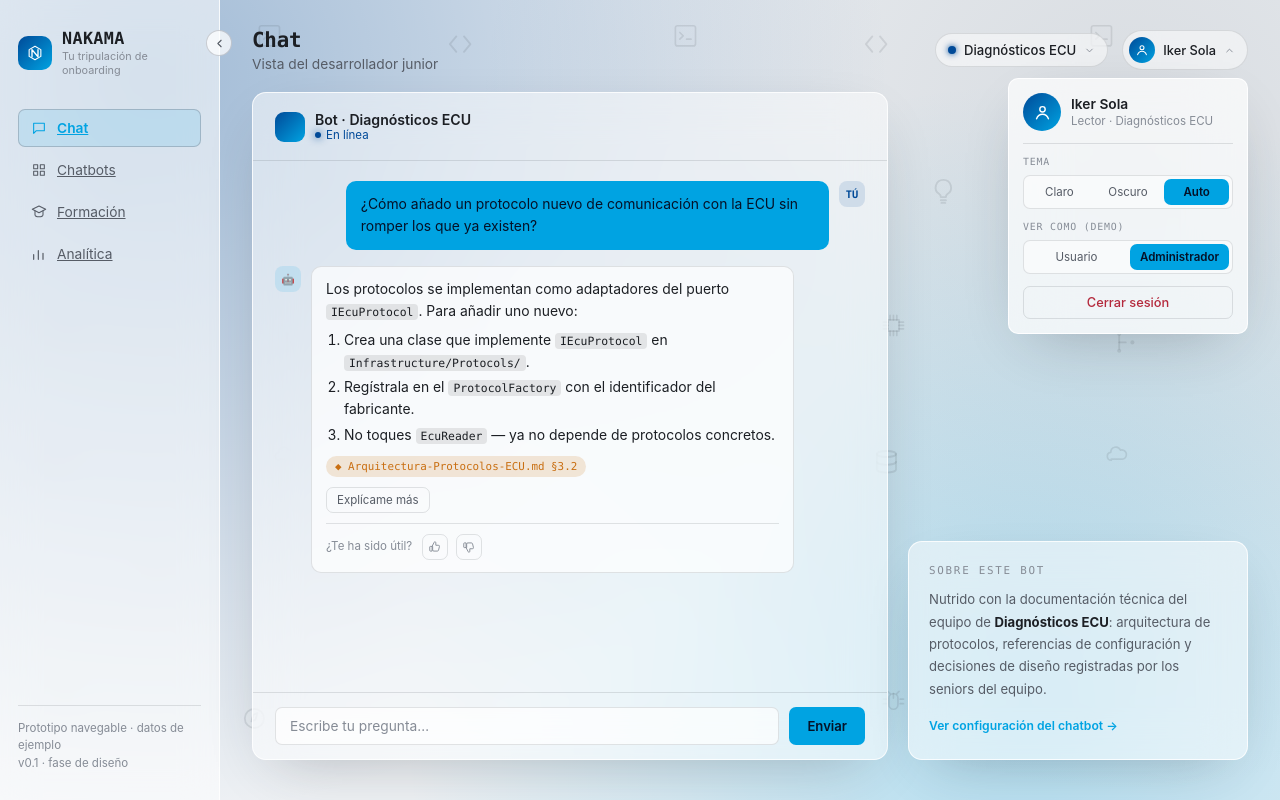
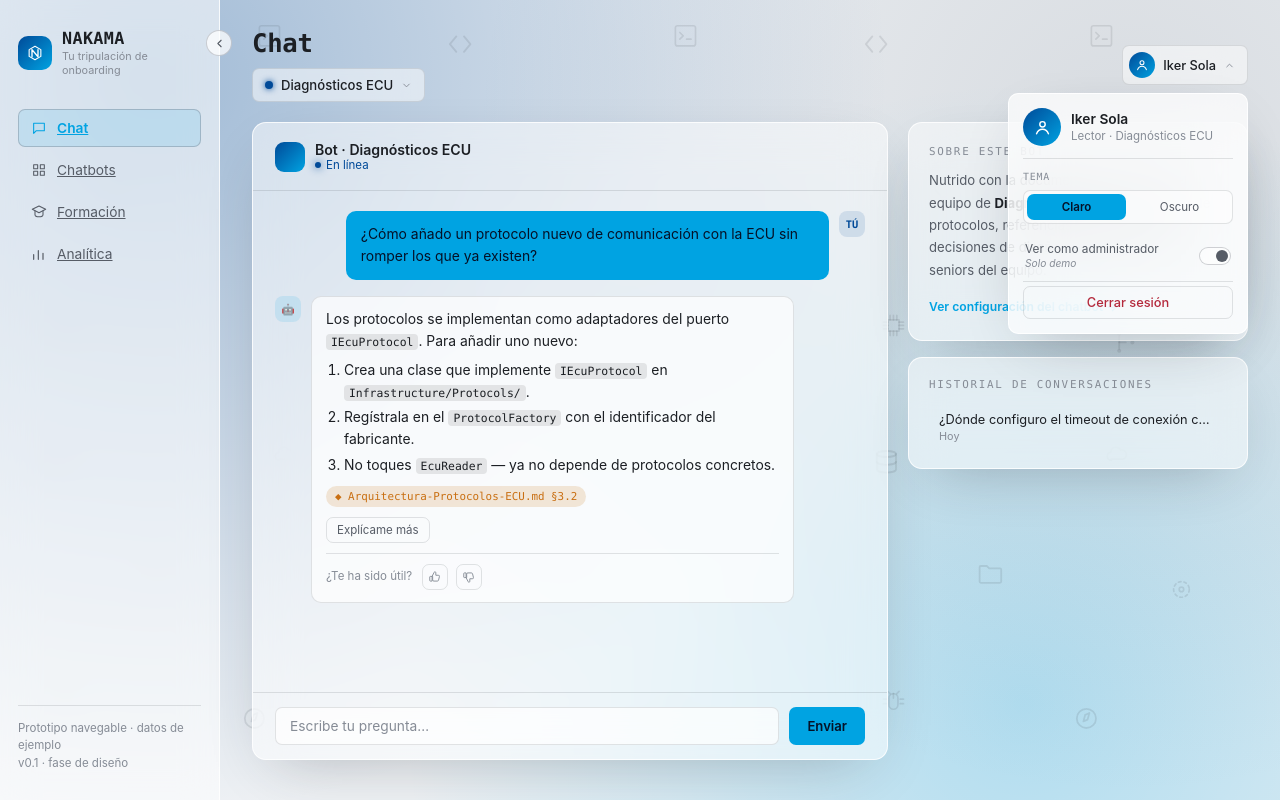
Before and after one commit to VictorMoreno/Nakama, a React (Vite) app in the folder apps/frontend/nakama.web/: page /chat in a window 1280 px wide. Both pictures are taken after a click on the button "Iker Sola". Built offline with nearby package versions, Linux system fonts and the light colour scheme.

Commit message:
Add historical conversations

```diff
--- a/apps/frontend/nakama.web/src/components/layout/Topbar.tsx
+++ b/apps/frontend/nakama.web/src/components/layout/Topbar.tsx
@@ -4,7 +4,7 @@ import { UserMenu } from "./UserMenu";
 
 function headingFor(pathname: string): { title: string; subtitle: string; showSwitcher: boolean } {
   if (pathname === "/chat" || pathname.startsWith("/chat/")) {
-    return { title: "Chat", subtitle: "Vista del desarrollador junior", showSwitcher: true };
+    return { title: "Chat", subtitle: "", showSwitcher: true };
   }
   if (pathname === "/formacion" || pathname.startsWith("/formacion/")) {
     return { title: "Formación", subtitle: "Currículos de formación, independientes de los chatbots", showSwitcher: false };
@@ -23,10 +23,14 @@ export function Topbar() {
     <div className="topbar">
       <div className="view-title">
         <h1>{title}</h1>
-        <p>{subtitle}</p>
+        {subtitle && <p>{subtitle}</p>}
+        {showSwitcher && (
+          <div className="view-title-switcher">
+            <BotSwitcher />
+          </div>
+        )}
       </div>
       <div style={{ display: "flex", alignItems: "center", gap: 14, flexWrap: "wrap" }}>
-        {showSwitcher && <BotSwitcher />}
         <UserMenu />
       </div>
     </div>
--- a/apps/frontend/nakama.web/src/components/layout/UserMenu.tsx
+++ b/apps/frontend/nakama.web/src/components/layout/UserMenu.tsx
@@ -7,8 +7,7 @@ import { ChevronDownIcon, UserIcon } from "../icons";
 
 const THEME_OPTIONS: { mode: ThemeMode; label: string }[] = [
   { mode: "light", label: "Claro" },
-  { mode: "dark", label: "Oscuro" },
-  { mode: "auto", label: "Auto" }
+  { mode: "dark", label: "Oscuro" }
 ];
 
 export function UserMenu() {
@@ -69,13 +68,20 @@ export function UserMenu() {
           ))}
         </div>
 
-        <div className="user-dropdown-label">Ver como (demo)</div>
-        <div className="theme-options">
-          <button className={`theme-opt${!isAdmin ? " active" : ""}`} type="button" onClick={() => setIsAdmin(false)}>
-            Usuario
-          </button>
-          <button className={`theme-opt${isAdmin ? " active" : ""}`} type="button" onClick={() => setIsAdmin(true)}>
-            Administrador
+        <div className="user-dropdown-demo-row">
+          <div className="user-dropdown-demo-text">
+            <span className="user-dropdown-demo-label">Ver como administrador</span>
+            <span className="user-dropdown-demo-hint">Solo demo</span>
+          </div>
+          <button
+            className={`demo-switch${isAdmin ? " active" : ""}`}
+            type="button"
+            role="switch"
+            aria-checked={isAdmin}
+            aria-label="Ver como administrador (demo)"
+            onClick={() => setIsAdmin(!isAdmin)}
+          >
+            <span className="demo-switch-thumb" />
           </button>
         </div>
 
--- a/apps/frontend/nakama.web/src/context/ThemeContext.tsx
+++ b/apps/frontend/nakama.web/src/context/ThemeContext.tsx
@@ -1,6 +1,6 @@
 import { createContext, useContext, useEffect, useState, type ReactNode } from "react";
 
-export type ThemeMode = "auto" | "light" | "dark";
+export type ThemeMode = "light" | "dark";
 
 interface ThemeContextValue {
   mode: ThemeMode;
@@ -14,17 +14,16 @@ export function ThemeProvider({ children }: { children: ReactNode }) {
   const [mode, setMode] = useState<ThemeMode>(() => {
     try {
       const stored = localStorage.getItem(STORAGE_KEY);
-      if (stored === "light" || stored === "dark" || stored === "auto") return stored;
+      if (stored === "light" || stored === "dark") return stored;
     } catch {
-      // localStorage unavailable (private mode, etc.) — fall back to auto
+      // localStorage unavailable (private mode, etc.)
     }
-    return "auto";
+    if (typeof window !== "undefined" && window.matchMedia?.("(prefers-color-scheme: dark)").matches) return "dark";
+    return "light";
   });
 
   useEffect(() => {
-    const root = document.documentElement;
-    if (mode === "auto") root.removeAttribute("data-theme");
-    else root.setAttribute("data-theme", mode);
+    document.documentElement.setAttribute("data-theme", mode);
     try {
       localStorage.setItem(STORAGE_KEY, mode);
     } catch {
--- /dev/null
+++ b/apps/frontend/nakama.web/src/data/mockConversations.ts
@@ -0,0 +1,29 @@
+import type { ConversationSummary } from "../types/chatbot";
+import { mockChatbots } from "./mockChatbots";
+
+/**
+ * Placeholder past conversations for the chat history panel. Only chatbots with a
+ * non-empty `lastUsed` in mockChatbots have entries here — bots never opened yet
+ * intentionally have no history group.
+ *
+ * Deliberately built from `chips`, never from `opening`: `opening` is what the chat
+ * panel already shows by default when you select a bot, so reusing it here would make
+ * a saved conversation share its first exchange with the live chat — the two would
+ * look like one merged thread instead of distinct, non-overlapping conversations.
+ */
+export const mockConversations: ConversationSummary[] = [
+  {
+    id: "conv-ecu-1",
+    botKey: "ecu",
+    title: mockChatbots.ecu.chips[0].q,
+    dateLabel: "Hoy",
+    exchanges: [mockChatbots.ecu.chips[0]]
+  },
+  {
+    id: "conv-auth-1",
+    botKey: "auth",
+    title: mockChatbots.auth.chips[0].q,
+    dateLabel: "Hace 3 días",
+    exchanges: [mockChatbots.auth.chips[0]]
+  }
+];
--- a/apps/frontend/nakama.web/src/features/chat/ChatView.tsx
+++ b/apps/frontend/nakama.web/src/features/chat/ChatView.tsx
@@ -1,7 +1,8 @@
 import { useEffect, useRef, useState } from "react";
 import { useNavigate } from "react-router-dom";
 import { useChatbots } from "../../context/ChatbotsContext";
-import type { ChatExample } from "../../types/chatbot";
+import { mockConversations } from "../../data/mockConversations";
+import type { ChatExample, ConversationSummary } from "../../types/chatbot";
 import { BotBubble, UserBubble, type BotMessageState } from "./MessageBubble";
 
 type ThreadItem = { kind: "user"; id: string; text: string } | { kind: "bot"; id: string; bot: BotMessageState };
@@ -10,6 +11,13 @@ let uidCounter = 0;
 function nextId() {
   uidCounter += 1;
   return `m${uidCounter}`;
+}
+
+function exchangesToThread(exchanges: ChatExample[], useSocratic: boolean): ThreadItem[] {
+  return exchanges.flatMap((example) => [
+    { kind: "user" as const, id: nextId(), text: example.q },
+    { kind: "bot" as const, id: nextId(), bot: { id: nextId(), example, useSocratic, revealed: false } }
+  ]);
 }
 
 const DEMO_FALLBACK: ChatExample = {
@@ -24,20 +32,20 @@ export function ChatView() {
   const { chatbots, currentBotKey, isAdmin } = useChatbots();
   const navigate = useNavigate();
   const bot = chatbots[currentBotKey];
+  const botConversations = mockConversations.filter((conv) => conv.botKey === currentBotKey);
 
   const [thread, setThread] = useState<ThreadItem[]>([]);
   const [input, setInput] = useState("");
+  const [activeConversationId, setActiveConversationId] = useState<string | null>(null);
   const threadRef = useRef<HTMLDivElement>(null);
 
   // Intentionally keyed only on bot.key: this should reset the thread when switching
   // chatbots, not when the current bot's settings change mid-conversation.
   useEffect(() => {
     if (!bot) return;
+    setActiveConversationId(null);
     if (bot.opening) {
-      setThread([
-        { kind: "user", id: nextId(), text: bot.opening.q },
-        { kind: "bot", id: nextId(), bot: { id: nextId(), example: bot.opening, useSocratic: bot.settings.socratic, revealed: false } }
-      ]);
+      setThread(exchangesToThread([bot.opening], bot.settings.socratic));
     } else {
       setThread([]);
     }
@@ -47,7 +55,13 @@ export function ChatView() {
     threadRef.current?.scrollTo({ top: threadRef.current.scrollHeight });
   }, [thread]);
 
+  function openConversation(conv: ConversationSummary) {
+    setThread(exchangesToThread(conv.exchanges, bot!.settings.socratic));
+    setActiveConversationId(conv.id);
+  }
+
   function appendExchange(question: string, example: ChatExample) {
+    setActiveConversationId(null);
     setThread((prev) => [
       ...prev,
       { kind: "user", id: nextId(), text: question },
@@ -146,6 +160,27 @@ export function ChatView() {
               </button>
             )}
           </div>
+
+          <div className="history-card glass">
+            <span className="eyebrow">Historial de conversaciones</span>
+            <div className="history-panel">
+              {botConversations.length === 0 ? (
+                <div className="history-empty">Todavía no tienes conversaciones guardadas con este chatbot.</div>
+              ) : (
+                botConversations.map((conv) => (
+                  <button
+                    key={conv.id}
+                    className={`history-row${conv.id === activeConversationId ? " active" : ""}`}
+                    type="button"
+                    onClick={() => openConversation(conv)}
+                  >
+                    <span className="history-row-title">{conv.title}</span>
+                    <span className="history-row-date">{conv.dateLabel}</span>
+                  </button>
+                ))
+              )}
+            </div>
+          </div>
         </div>
       </div>
     </section>
--- a/apps/frontend/nakama.web/src/styles/design-system.css
+++ b/apps/frontend/nakama.web/src/styles/design-system.css
@@ -347,8 +347,8 @@
 
   .view-title h1 {
     font-family: var(--font-display);
-    font-size: 1.3rem;
-    font-weight: 600;
+    font-size: 1.6rem;
+    font-weight: 700;
     letter-spacing: -0.01em;
   }
 
@@ -358,6 +358,8 @@
     margin-top: 4px;
   }
 
+  .view-title-switcher { margin-top: 10px; }
+
   .bot-switcher { position: relative; }
 
   .bot-switcher-trigger {
@@ -365,7 +367,7 @@
     align-items: center;
     gap: 8px;
     padding: 8px 12px;
-    border-radius: 999px;
+    border-radius: var(--radius-sm);
     border: 1px solid var(--border);
     background: var(--surface);
     backdrop-filter: blur(16px);
@@ -474,7 +476,7 @@
     align-items: center;
     gap: 8px;
     padding: 6px 12px 6px 6px;
-    border-radius: 999px;
+    border-radius: var(--radius-sm);
     border: 1px solid var(--border);
     background: var(--surface);
     backdrop-filter: blur(16px);
@@ -558,6 +560,44 @@
 
   .theme-opt.active { background: var(--accent); color: #041127; font-weight: 600; }
 
+  .user-dropdown-demo-row {
+    display: flex;
+    align-items: center;
+    justify-content: space-between;
+    gap: 10px;
+    padding: 6px 2px 12px;
+    margin-bottom: 4px;
+    border-bottom: 1px solid var(--border);
+  }
+
+  .user-dropdown-demo-text { display: flex; flex-direction: column; gap: 1px; }
+  .user-dropdown-demo-label { font-size: 0.74rem; color: var(--ink-soft); }
+  .user-dropdown-demo-hint { font-size: 0.64rem; font-style: italic; color: var(--ink-faint); }
+
+  .demo-switch {
+    position: relative;
+    flex: none;
+    width: 32px;
+    height: 18px;
+    border-radius: 999px;
+    border: 1px solid var(--border);
+    background: var(--surface);
+  }
+
+  .demo-switch-thumb {
+    position: absolute;
+    top: 2px;
+    left: 2px;
+    width: 12px;
+    height: 12px;
+    border-radius: 50%;
+    background: var(--ink-faint);
+    transition: transform 0.15s ease, background 0.15s ease;
+  }
+
+  .demo-switch.active { border-color: var(--border-strong); }
+  .demo-switch.active .demo-switch-thumb { background: var(--ink-soft); transform: translateX(14px); }
+
   .user-dropdown-logout {
     width: 100%;
     border: 1px solid var(--border);
@@ -858,19 +898,60 @@
   .composer button:hover { filter: brightness(0.92); }
   .composer button:active { filter: brightness(0.85); }
 
-  /* side rail: rationale drawer + context */
+  /* side rail: rationale drawer + context + history */
 
   .side-col {
     display: flex;
     flex-direction: column;
     gap: 16px;
     min-height: 0;
-    align-self: end;
+    align-self: start;
   }
 
   .context-card { padding: 20px; font-size: 0.82rem; color: var(--ink-soft); line-height: 1.7; }
   .context-card .eyebrow { margin-bottom: 8px; display: block; }
   .context-card strong { color: var(--ink); }
+
+  .history-card { padding: 20px; overflow: hidden; display: flex; flex-direction: column; }
+  .history-card .eyebrow { margin-bottom: 8px; display: block; }
+
+  .history-panel { display: flex; flex-direction: column; gap: 2px; max-height: 320px; overflow-y: auto; margin: 0 -8px -4px; padding: 4px 8px 0; }
+
+  .history-row {
+    display: flex;
+    flex-direction: column;
+    align-items: flex-start;
+    gap: 2px;
+    padding: 9px 10px;
+    border-radius: var(--radius-sm);
+    border: none;
+    background: transparent;
+    color: var(--ink);
+    font-size: 0.8rem;
+    text-align: left;
+    width: 100%;
+  }
+
+  .history-row-title {
+    overflow: hidden;
+    text-overflow: ellipsis;
+    white-space: nowrap;
+    max-width: 100%;
+  }
+
+  .history-row-date { font-size: 0.68rem; color: var(--ink-faint); font-weight: 400; }
+
+  .history-row:hover { background: var(--surface); }
+
+  .history-row.active { background: var(--accent-soft); color: var(--accent); font-weight: 600; }
+  .history-row.active .history-row-date { color: var(--accent); opacity: 0.75; }
+
+  .history-empty {
+    padding: 14px 10px;
+    font-size: 0.78rem;
+    color: var(--ink-faint);
+    text-align: center;
+  }
 
   /* ---------- Analytics view ---------- */
 
```
Also changed, not shown: apps/frontend/nakama.web/src/types/chatbot.ts (+9 -0 lines).
